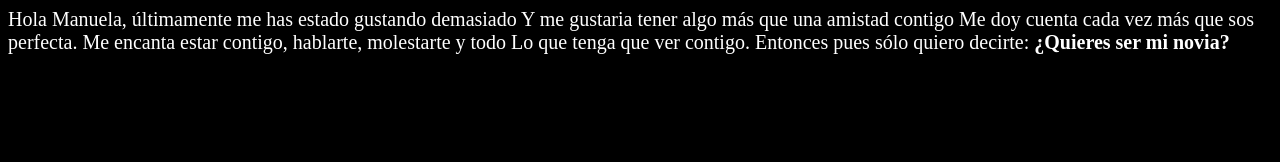
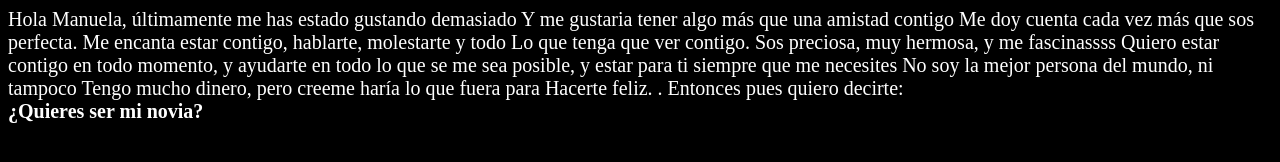
Before and after one commit to TINYSANIDANIEL/Hola, a plain HTML site: page index.html in a window 1280 px wide. Drawn offline with Linux system fonts and the light colour scheme.

Commit message:
Update index.html

```diff
--- a/index.html
+++ b/index.html
@@ -17,7 +17,17 @@ Hola Manuela, últimamente me has estado gustando demasiado
 Y me gustaria tener algo más que una amistad contigo
 Me doy cuenta cada vez más que sos perfecta.
 Me encanta estar contigo, hablarte, molestarte y todo
-Lo que tenga que ver contigo. Entonces pues sólo quiero decirte:
+Lo que tenga que ver contigo.
+Sos preciosa, muy hermosa, y me fascinassss
+Quiero estar contigo en todo momento, y ayudarte
+en todo lo que se me sea posible, y estar para
+ ti siempre que me necesites
+No soy la mejor persona del mundo, ni tampoco
+Tengo mucho dinero, pero creeme haría lo que fuera para
+Hacerte feliz.
+.
+Entonces pues quiero decirte:
+<br>
 <b> ¿Quieres ser mi novia? </b>
 </div>
 </body>
```
